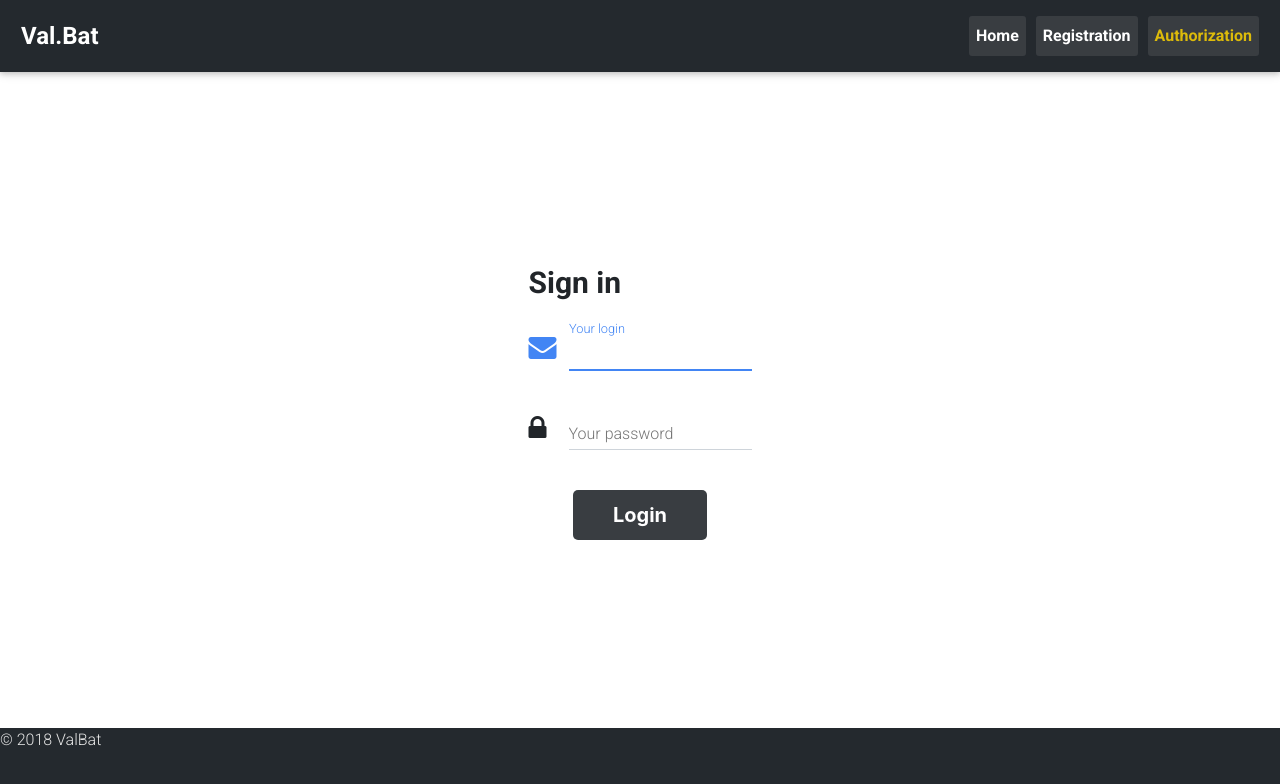
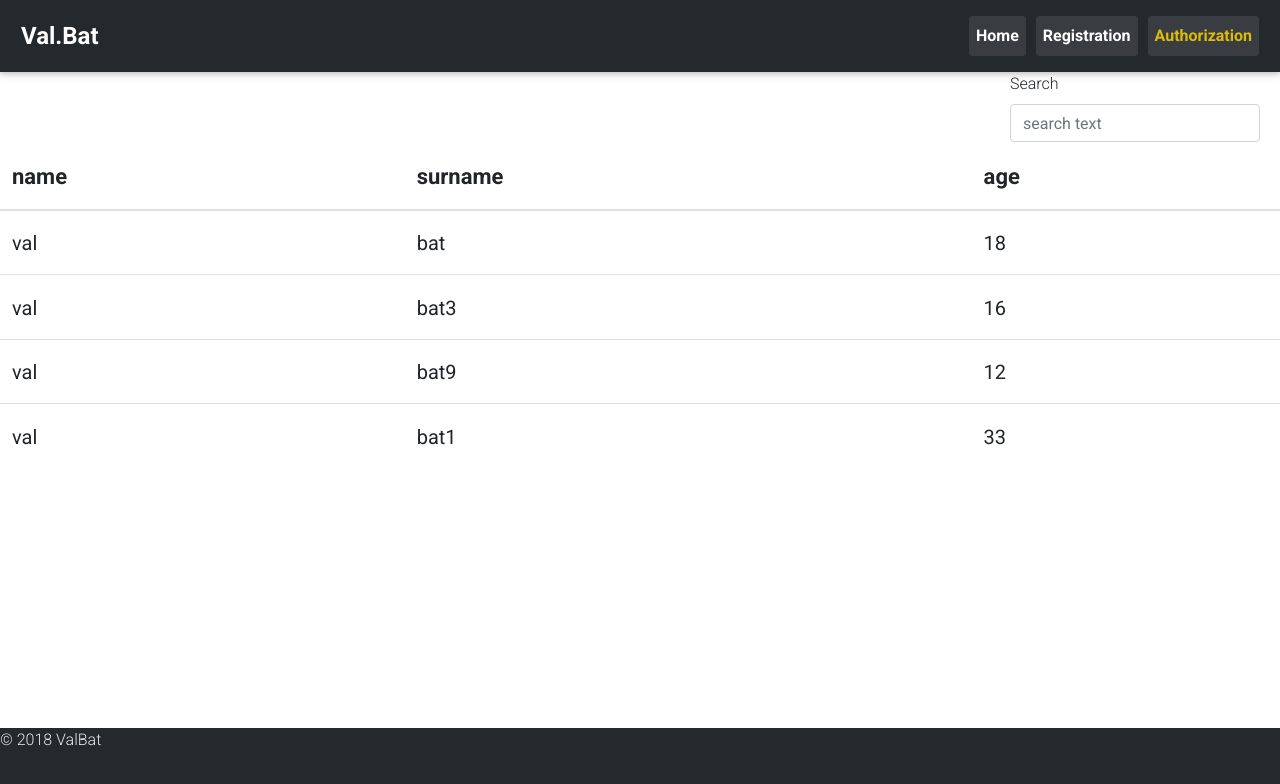
Before and after one commit to Koniushok/quiz_site, a React (Create React App) app: page /authorization in a window 1280 px wide. Shown: the top 784 px of the page. Built offline with nearby package versions, Linux system fonts and the light colour scheme.

Commit message:
common table

```diff
--- a/src/App.jsx
+++ b/src/App.jsx
@@ -7,17 +7,26 @@ import Main from "./components/main/main";
 import { login } from "./services/auth";
 
 import { MainDiv } from "./components/common/styledcomponents/divs";
+import Table from "./components/common/table/table";
+login();
 
-login();
+const items = [
+  { name1: "val", surname2: "bat", age: 18 },
+  { name1: "val", surname2: "bat3", age: 16 },
+  { name1: "val", surname2: "bat9", age: 12 },
+  { name1: "val", surname2: "bat1", age: 33 }
+];
+
+const headlines = ["name", "surname", "age"];
 class App extends Component {
   render() {
     const { style } = this.props.state;
-    //main->Inf
+    //main->Table
     return (
       <React.Fragment>
         <Header bg={style.bgColor} minHeight={style.minH} />
         <MainDiv>
-          <Main />
+          <Table headlines={headlines} items={items} />
         </MainDiv>
         <Footer bg={style.bgColor} minHeight={style.minH} />
       </React.Fragment>
--- /dev/null
+++ b/src/components/common/table/style.js
@@ -0,0 +1,41 @@
+import styled, { css } from "styled-components";
+
+export const TableDiv = styled.div`
+  width: 100%;
+`;
+
+export const Search = styled.div`
+  margin-left: auto;
+  margin-right: 20px;
+  width: 250px;
+`;
+
+export const TableHead = styled.tr`
+  & th {
+    font-weight: bold;
+    font-size: 22px;
+  }
+  & td {
+    font-weight: 400;
+    font-size: 20px;
+  }
+  :hover {
+    cursor: pointer;
+  }
+`;
+
+export const TableItem = styled.tr`
+  background: ${props => props.active && "#c6c6c630"};
+  & th {
+    font-weight: bold;
+    font-size: 22px;
+  }
+  & td {
+    font-weight: 400;
+    font-size: 20px;
+  }
+  :hover {
+    cursor: pointer;
+    background: #c6c6c630;
+  }
+`;
--- /dev/null
+++ b/src/components/common/table/table.jsx
@@ -0,0 +1,117 @@
+import React, { Component } from "react";
+import _ from "lodash";
+
+import { TableDiv, Search, TableItem, TableHead } from "./style";
+
+class Table extends Component {
+  state = {
+    sort: "",
+    reverse: false,
+    filter: ""
+  };
+
+  handleChange = ({ currentTarget: input }) => {
+    this.setState({ filter: input.value });
+  };
+
+  changeFilete = text => {
+    this.setState({ filter: text });
+  };
+  changeSort = nameColumn => {
+    if (nameColumn === this.state.sort) {
+      this.setState({ reverse: !this.state.reverse });
+      return;
+    }
+    this.setState({ sort: nameColumn, reverse: false });
+  };
+  convert = items => {
+    let data = [];
+    if (items)
+      items.map(item => {
+        data.push(_.toArray(item));
+      });
+
+    return data;
+  };
+  sort = data => {
+    if (this.state.sort) {
+      data = _.sortBy(data, [this.state.sort]);
+      if (this.state.reverse) data = data.reverse();
+    }
+
+    return data;
+  };
+  filter = data => {
+    let filter = _.trim(this.state.filter);
+
+    let filter1;
+    if (filter) {
+      data = _.filter(data, function(items) {
+        filter1 = _.filter(items, function(item) {
+          return _.trim(item + "").includes(filter);
+        });
+        return filter1.length !== 0;
+      });
+    }
+    return data;
+  };
+  render() {
+    const { items, headlines } = this.props;
+    let keys = [];
+    let data = [...items];
+    if (!headlines) return null;
+    if (items) {
+      keys = _.keys(items[0]);
+      data = this.filter(data);
+      data = this.sort(data);
+      data = this.convert(data);
+    }
+    return (
+      <TableDiv>
+        <Search>
+          <label htmlFor="inputSearch">Search</label>
+          <input
+            className="form-control"
+            id="inputSearch"
+            placeholder="search text"
+            value={this.state.filter}
+            onChange={this.handleChange}
+          />
+        </Search>
+
+        <table className="table">
+          <thead>
+            <TableHead>
+              {headlines.map((item, i) => {
+                return (
+                  <th
+                    key={item}
+                    scope="col"
+                    onClick={() => this.changeSort(keys.length > i && keys[i])}
+                  >
+                    {item}
+                    {this.state.sort === keys[i] && !this.state.reverse && ">"}
+                    {this.state.sort === keys[i] && this.state.reverse && "<"}
+                  </th>
+                );
+              })}
+            </TableHead>
+          </thead>
+          <tbody>
+            {data.map((obj, index) => {
+              return (
+                <TableItem key={index}>
+                  {obj.map((item, i) => {
+                    return <td key={i}>{item}</td>;
+                  })}
+                </TableItem>
+              );
+            })}
+          </tbody>
+        </table>
+      </TableDiv>
+    );
+  }
+}
+
+export default Table;
```
